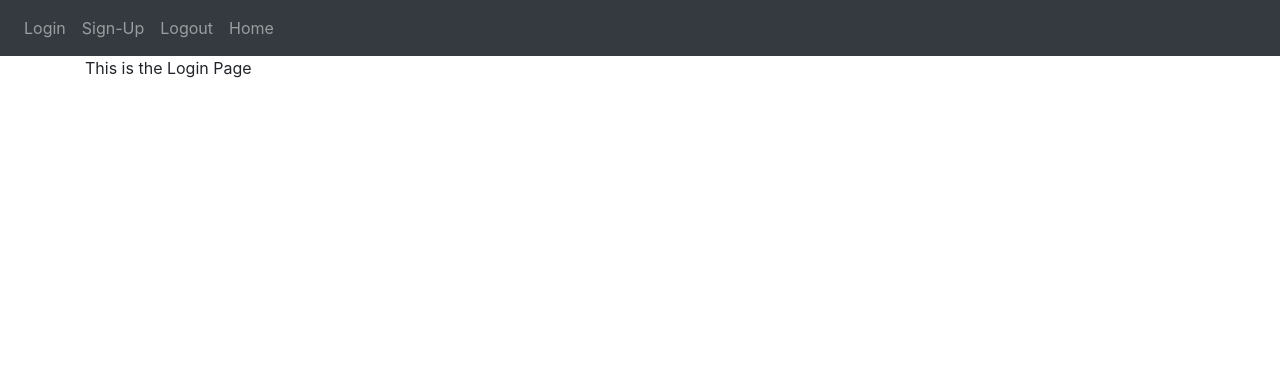
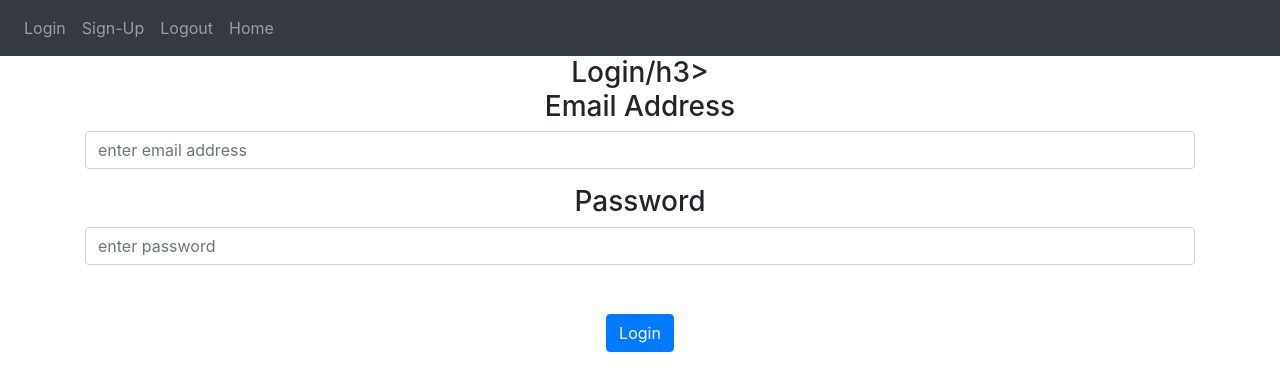
Before and after one commit to thederr/flaskwebapp, a Flask app: page /login in a window 1280 px wide. Shown: the top 391 px of the page. Run offline with Flask 2, Linux system fonts and the light colour scheme; some libraries are stand-ins or nearby versions.

Commit message:
login page forms copied from signup

```diff
--- a/website/templates/login.html
+++ b/website/templates/login.html
@@ -2,5 +2,19 @@
 {% block title %} Login {% endblock %}
 
 {% block content%}
-This is the Login Page
+<form method="POST">
+    <h3 align="center">Login/h3>
+    <div class="form-group">
+        <label for="email">Email Address</label>
+        <input type="email" class="form-control" id="email" name="email" placeholder="enter email address"/>
+    </div>
+
+    <div class="form-group">
+        <label for="password">Password</label>
+        <input type="password" class="form-control" id="password" name="password" placeholder="enter password"/>
+    </div>
+
+    <br/>
+    <button type="submit" class="btn btn-primary">Login</button>
+</form>
 {% endblock %}
```
